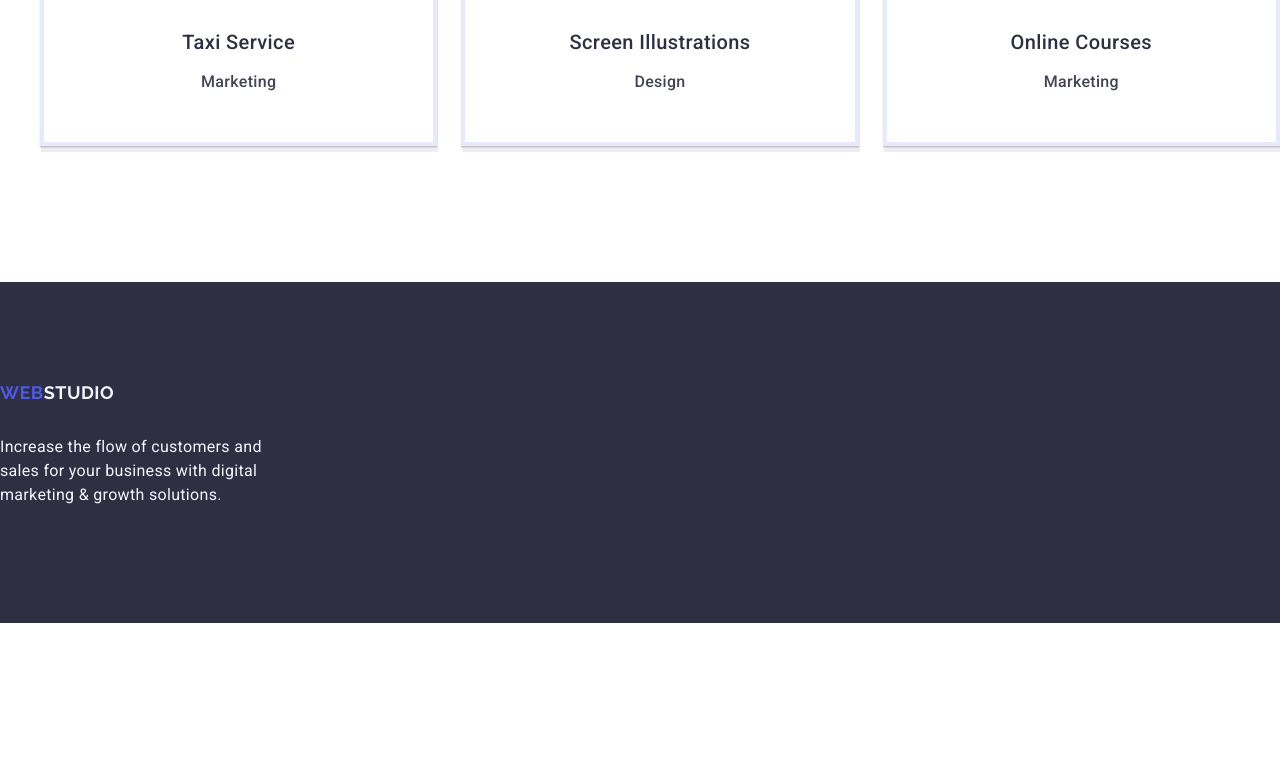
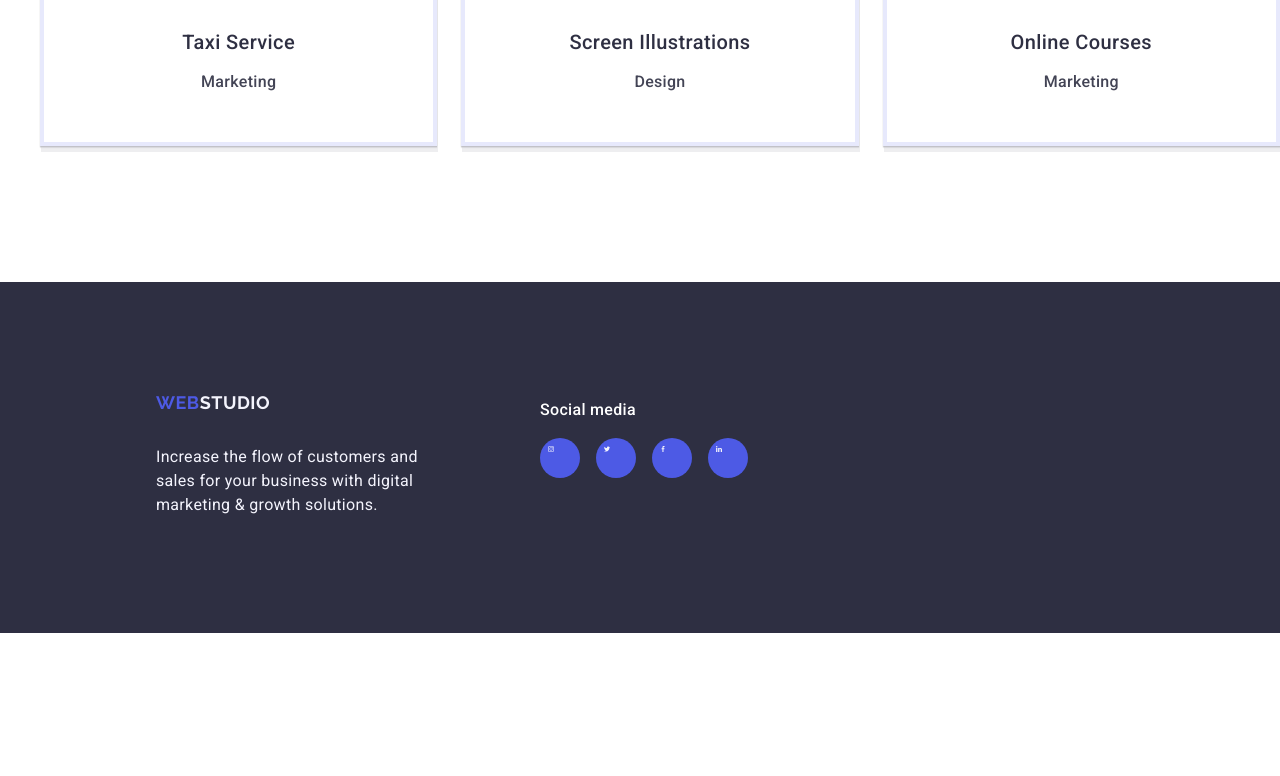
Before and after one commit to Cheastear/goit-markup-hw-04, a plain HTML site: page index.html in a window 1280 px wide. Shown: the part 3183-3959 px from the top of the page. After the commit the page ends 3816 px from the top, so only its background shows below. Drawn offline with nearby package versions, Linux system fonts and the light colour scheme.

Commit message:
footer edits

```diff
--- a/css/styles.css
+++ b/css/styles.css
@@ -19,6 +19,9 @@ img {
     overflow: hidden;
     clip: rect(0, 0, 0, 0);
     border: 0;
+}
+.social-networks {
+    fill: #f4f4fd;
 }
 
 .header {
@@ -305,9 +308,7 @@ img {
 .our-team-li-social-network-a:focus {
     background-color: #404bbf;
 }
-.social-networks {
-    fill:#f4f4fd;
-}
+
 
 .our-portfolio {
     padding: 120px 0;
@@ -352,7 +353,7 @@ img {
         0px 2px 1px rgba(46, 47, 66, 0.08);
     transition: box-shadow 250ms cubic-bezier(0.4, 0, 0.2, 1);
 }
-.our-portfolio-li:hover {
+.our-portfolio-image:hover {
     transform: translateY(0%);
 }
 
@@ -396,9 +397,14 @@ img {
 }
 
 .footer {
-    padding: 100px 0;
+    padding: 100px 156px;
     background-color: #2E2F42;
     color: #f4f4fd;
+    display: flex;
+    align-items: baseline;
+}
+.footer-logo-and-p {
+    margin-right: 120px;
 }
 .logo-two {
     margin-bottom: 16px;
@@ -412,3 +418,31 @@ img {
     line-height: 1.5;
     letter-spacing: 0.02em;
 }
+.footer-div-p {
+    font-weight: 500;
+    font-size: 16px;
+    line-height: 1.5;
+    letter-spacing: 0.02em;
+    color: #ffffff;
+    margin-bottom: 16px;
+}
+.footer-div-ul {
+    padding: 0;
+    display: flex;
+    gap: 16px;
+}
+.footer-div-li {
+    width: 40px;
+    height: 40px;
+    background-color: #4d5ae5;
+    border-radius: 50%;
+    display: flex;
+    align-items: center;
+    justify-content: center;
+}
+.footer-div-li:hover {
+    background-color: #31d0aa;
+}
+.footer-div-li:focus {
+    background-color: #31d0aa;
+}
--- a/index.html
+++ b/index.html
@@ -334,18 +334,37 @@
         </section>
     </main>
     <footer class="footer">
-        <div class="container">
+        <div class="footer-logo-and-p container">
             <a class="logo logo-two" href="./index.html">Web<span class="logotwo">Studio</span></a>
             <p class="footer-p">Increase the flow of customers and
                 sales for your business with digital
                 marketing & growth solutions.</p>
         </div>
+        <div>
+            <p class="footer-div-p">Social media</p>
+            <ul class="footer-div-ul">
+                <li class="footer-div-li">
+                    <svg class="social-networks" width="24" height="24">
+                        <use href="./images/instagram-icon.svg#icon"></use>
+                    </svg>
+                </li>
+                <li class="footer-div-li">
+                    <svg class="social-networks" width="24" height="24">
+                        <use href="./images/twitter-icon.svg#icon"></use>
+                    </svg>
+                </li>
+                <li class="footer-div-li">
+                    <svg class="social-networks" width="24" height="24">
+                        <use href="./images/facebook-icon.svg#icon"></use>
+                    </svg>
+                </li>
+                <li class="footer-div-li">
+                    <svg class="social-networks" width="24" height="24">
+                        <use href="./images/linkedin-icon.svg#icon"></use>
+                    </svg>
+                </li>
+            </ul>
+        </div>
     </footer>
-
-    <svg>
-        <symbol id="advantages-one">
-
-        </symbol>
-    </svg>
 </body>
 </html>
```
